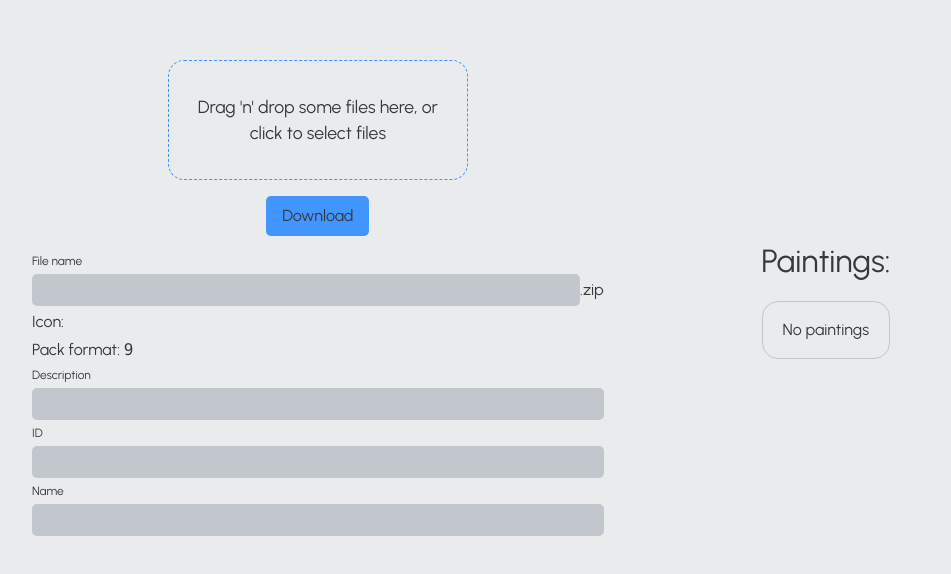
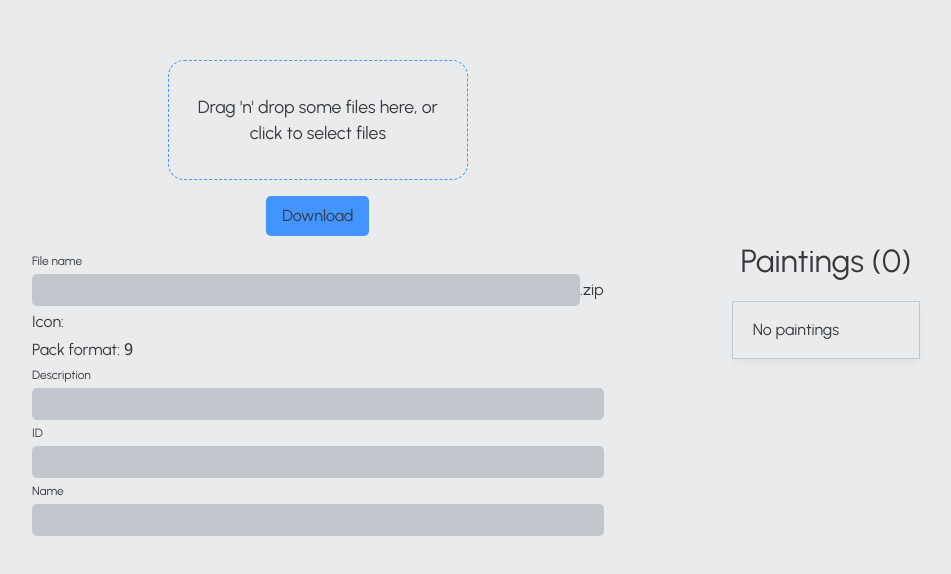
Before and after one commit to Roundaround/mc-painting-editor, a Next.js app: page / in a window 1280 px wide. Shown: the part 102-676 px from the top of the page, without its empty margins (164-1115 px from the left). Built offline with nearby package versions, Linux system fonts and the light colour scheme.

Commit message:
Various improvements

```diff
--- a/src/pages/index.module.scss
+++ b/src/pages/index.module.scss
@@ -74,3 +74,15 @@
     }
   }
 }
+
+.painting-list {
+  display: flex;
+  flex-direction: column;
+  gap: var(--size-4);
+  width: 100%;
+  padding: var(--size-3) var(--size-4);
+  border: var(--border-size-1) solid var(--surface-3);
+  box-shadow: var(--shadow-2);
+  max-height: 780px;
+  overflow-y: auto;
+}
--- a/src/pages/index.tsx
+++ b/src/pages/index.tsx
@@ -3,7 +3,7 @@ import { saveAs } from 'file-saver';
 import { useAtom } from 'jotai';
 import JSZip from 'jszip';
 import Head from 'next/head';
-import { useCallback, useMemo } from 'react';
+import { Fragment, useCallback, useMemo } from 'react';
 import { useDropzone } from 'react-dropzone';
 import {
   descriptionAtom,
@@ -15,6 +15,7 @@ import {
   nameAtom,
   packFormatAtom,
   packSchema,
+  Painting,
   Paintings,
   paintingsAtom,
 } from 'utils/store';
@@ -52,7 +53,7 @@ export default function Home() {
   const [name, setName] = useAtom(nameAtom);
   const [paintings, setPaintings] = useAtom(paintingsAtom);
 
-  const onFileDrop = useCallback(
+  const onZipFileDrop = useCallback(
     async (acceptedFiles: File[]) => {
       if (acceptedFiles.length === 0) {
         return;
@@ -152,6 +153,27 @@ export default function Home() {
     ]
   );
 
+  const { getRootProps, getInputProps, isDragActive } = useDropzone({
+    onDrop: onZipFileDrop,
+    accept: {
+      'application/zip': ['.zip'],
+    },
+    maxFiles: 1,
+  });
+
+  const updatePainting = useCallback(
+    (id: string, painting: Partial<Painting>) => {
+      setPaintings((paintings) => ({
+        ...paintings,
+        [id]: {
+          ...paintings[id],
+          ...painting,
+        },
+      }));
+    },
+    [paintings]
+  );
+
   const paintingImages = useMemo(() => {
     const images: Record<string, string> = {};
     for (const [key, painting] of Object.entries(paintings)) {
@@ -161,14 +183,6 @@ export default function Home() {
     }
     return images;
   }, [paintings]);
-
-  const { getRootProps, getInputProps, isDragActive } = useDropzone({
-    onDrop: onFileDrop,
-    accept: {
-      'application/zip': ['.zip'],
-    },
-    maxFiles: 1,
-  });
 
   const download = useCallback(() => {
     const zip = new JSZip();
@@ -304,26 +318,17 @@ export default function Home() {
         </div>
 
         <div className={styles['page-column']}>
-          <div style={{ fontSize: 'var(--font-size-5)' }}>Paintings:</div>
+          <div style={{ fontSize: 'var(--font-size-5)' }}>
+            Paintings ({Object.keys(paintings).length})
+          </div>
 
-          <div
-            style={{
-              display: 'flex',
-              flexDirection: 'column',
-              paddingInlineStart: '2rem',
-              gap: '0.25rem',
-              border: 'var(--border-size-1) solid var(--surface-3)',
-              borderRadius: 'var(--radius-3)',
-              padding: 'var(--size-3) var(--size-4)',
-            }}
-          >
+          <div className={styles['painting-list']}>
             {Object.keys(paintings).length === 0 ? (
               <div>No paintings</div>
             ) : null}
             {Object.entries(paintings).map(([id, painting], index) => (
-              <>
+              <Fragment key={id}>
                 <div
-                  key={id}
                   style={{
                     display: 'flex',
                     flexDirection: 'row',
@@ -339,11 +344,45 @@ export default function Home() {
                       justifyContent: 'center',
                     }}
                   >
-                    <div>ID: {id}</div>
-                    <div>Name: {painting.name}</div>
-                    <div>Artist: {painting.artist}</div>
-                    <div>Width: {painting.width}</div>
-                    <div>Height: {painting.height}</div>
+                    <div>
+                      ID: <pre style={{ display: 'inline' }}>{id}</pre>
+                    </div>
+                    <TextInput
+                      id={`painting-name-${id}`}
+                      label="Name"
+                      value={painting.name || ''}
+                      onChange={(e) => {
+                        updatePainting(id, { name: e.target.value });
+                      }}
+                    />
+                    <TextInput
+                      id={`painting-artist-${id}`}
+                      label="Artist"
+                      value={painting.artist || ''}
+                      onChange={(e) => {
+                        updatePainting(id, { artist: e.target.value });
+                      }}
+                    />
+                    <TextInput
+                      id={`painting-width-${id}`}
+                      label="Width"
+                      value={painting.width.toString()}
+                      onChange={(e) => {
+                        updatePainting(id, {
+                          width: parseInt(e.target.value, 10),
+                        });
+                      }}
+                    />
+                    <TextInput
+                      id={`painting-height-${id}`}
+                      label="Height"
+                      value={painting.height.toString()}
+                      onChange={(e) => {
+                        updatePainting(id, {
+                          height: parseInt(e.target.value, 10),
+                        });
+                      }}
+                    />
                   </div>
                   <div
                     style={{
@@ -358,18 +397,18 @@ export default function Home() {
                       src={paintingImages[id]}
                       style={{
                         imageRendering: 'pixelated',
-                        width: `calc(100% * ${painting.width / 8})`,
+                        width: `calc(16rem * ${painting.width / 8})`,
                         maxWidth: '100%',
-                        height: 'auto',
-                        objectFit: 'contain',
+                        height: `calc(16rem * ${painting.height / 8})`,
+                        maxHeight: '100%',
                       }}
                     />
                   </div>
                 </div>
                 {index === Object.entries(paintings).length - 1 ? null : (
-                  <hr style={{ height: 'var(--border-size-1)' }} />
+                  <hr style={{ height: 'var(--border-size-1)', margin: '0' }} />
                 )}
-              </>
+              </Fragment>
             ))}
           </div>
         </div>
--- a/src/utils/store.ts
+++ b/src/utils/store.ts
@@ -32,8 +32,10 @@ export const mcmetaSchema = z.object({
     })),
 });
 
+export type Painting = z.output<typeof paintingSchema> & { data?: string };
+
 export interface Paintings {
-  [key: string]: z.output<typeof paintingSchema> & { data?: string };
+  [key: string]: Painting;
 }
 
 export const fileNameAtom = atom('');
```
